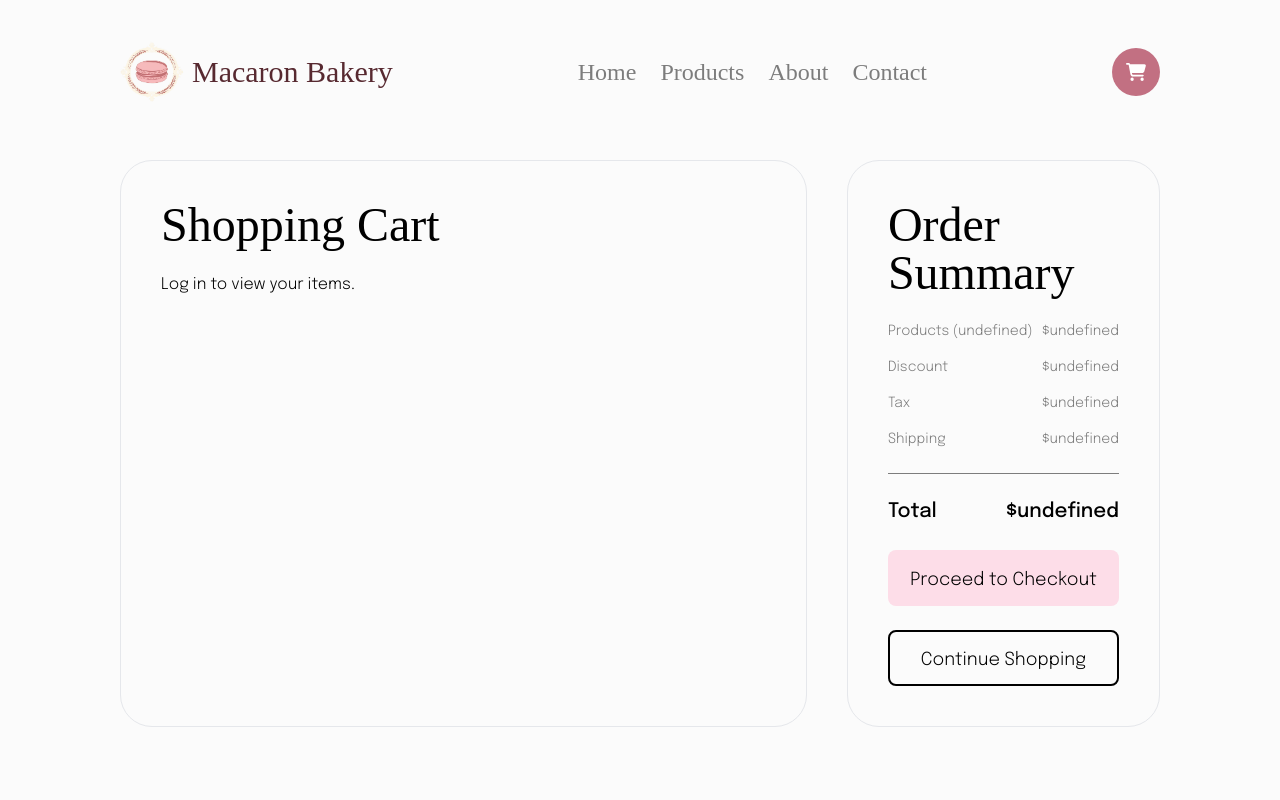
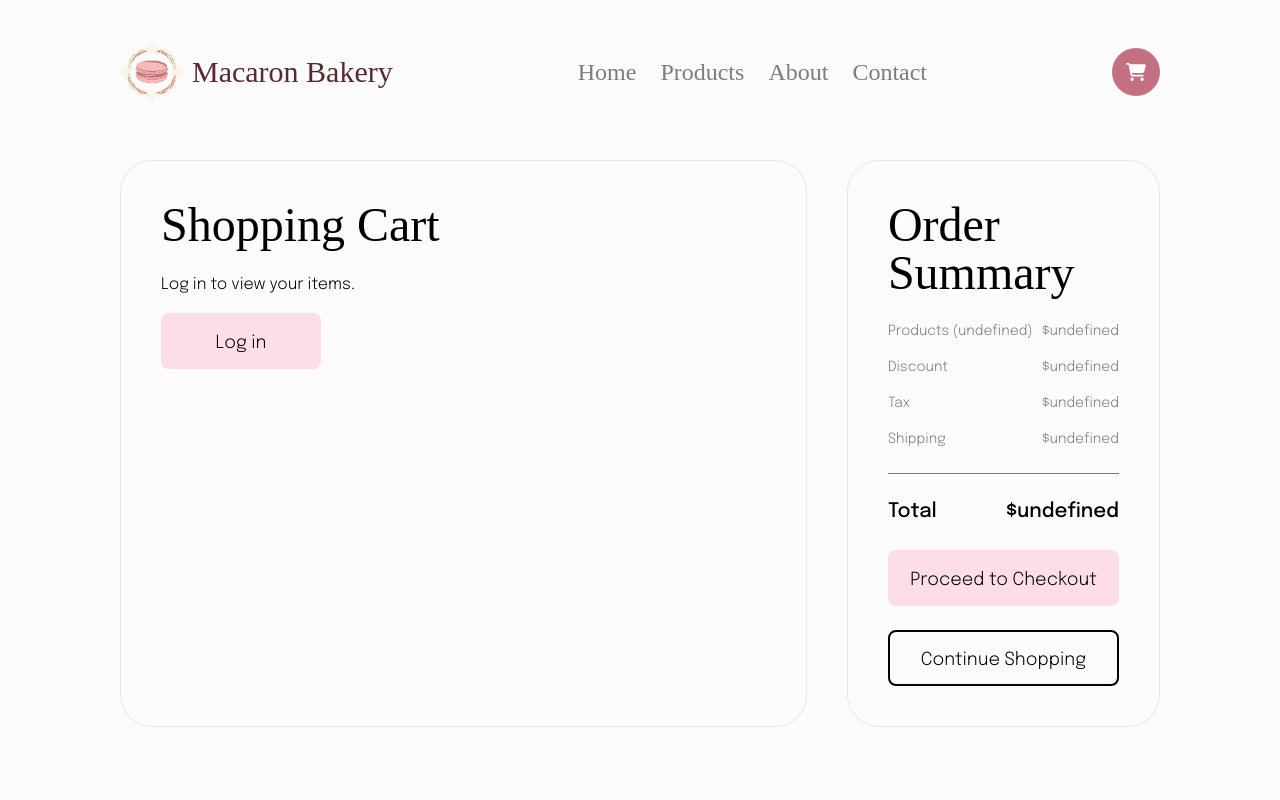
Before and after one commit to LinHong149/tej3-website, a Next.js app: page /cart in a window 1280 px wide. Shown: the top 800 px of the page. Built offline with nearby package versions, Linux system fonts and the light colour scheme; a web font is replaced by a local one.

Commit message:
Fixed sign in api

```diff
--- a/src/app/components/CartList.jsx
+++ b/src/app/components/CartList.jsx
@@ -12,9 +12,15 @@ const CartList = ({nProducts, price}) => {
     const [loggedOut, setLoggedOut] = useState(false)
 
 
+    function getCookie(name) {
+        const value = `; ${document.cookie}`;
+        const parts = value.split(`; ${name}=`);
+        if (parts.length === 2) return parts.pop().split(';').shift();
+      }
+
     useEffect(() => {
         async function GetList () {
-            const token = localStorage.getItem("token")
+            const token = getCookie("token")
             if (!token) {
                 console.log("No token found, please log in");
                 setLoggedOut(true)
@@ -60,7 +66,10 @@ const CartList = ({nProducts, price}) => {
         {isLoading ? (
             <p>Loading...</p>
         ) : loggedOut ? (
-            <p>Log in to view your items.</p>
+            <div className='flex flex-col gap-4'>
+                <p>Log in to view your items.</p>
+                <Link className='bg-primary rounded-lg h-14 text-lg pt-1 flex items-center justify-center w-40' href="/login">Log in</Link>
+            </div>
         ) : error ? (
             <p>{error}</p>
         ) : cartList.length > 0 ? (
```
